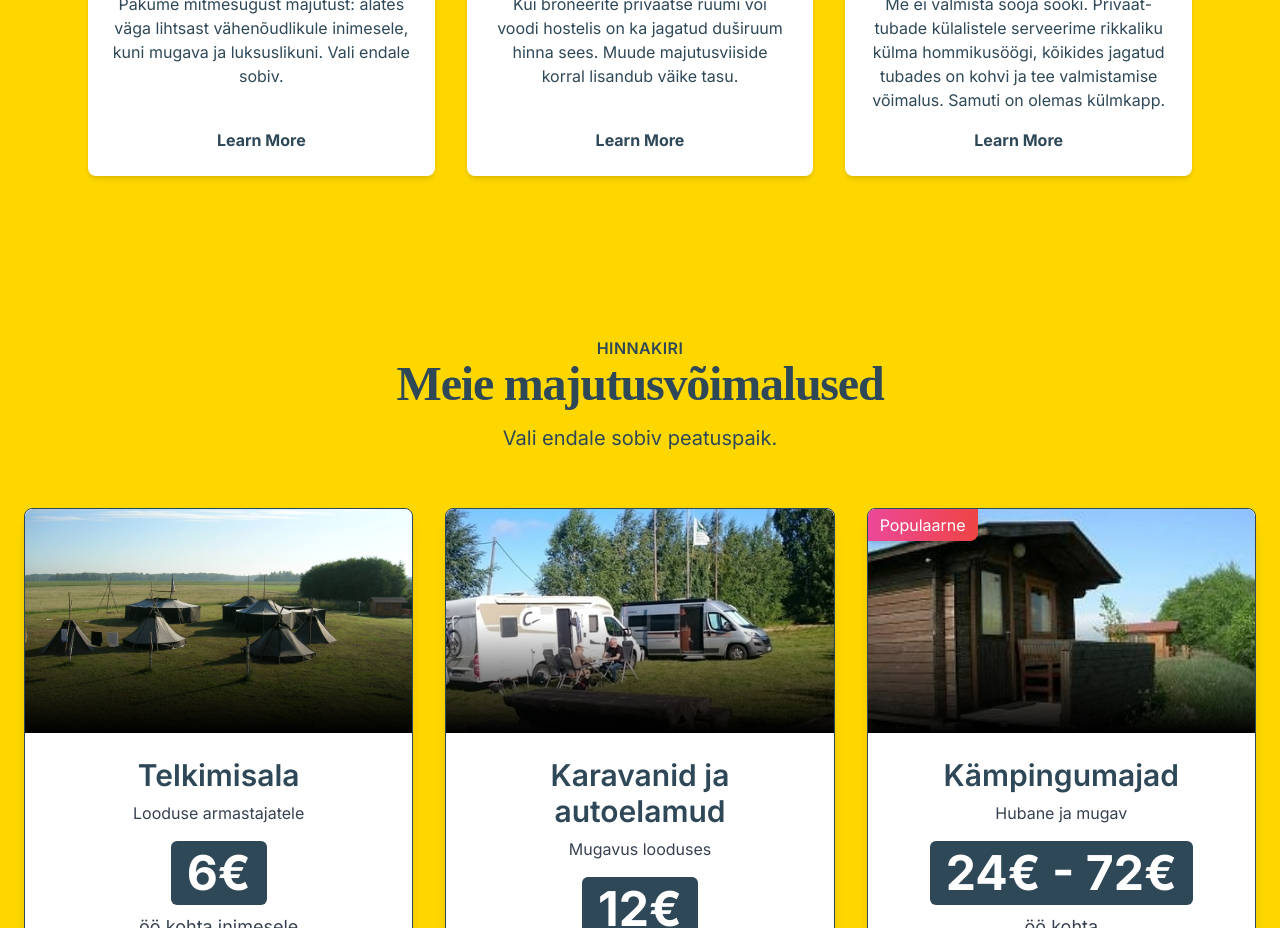
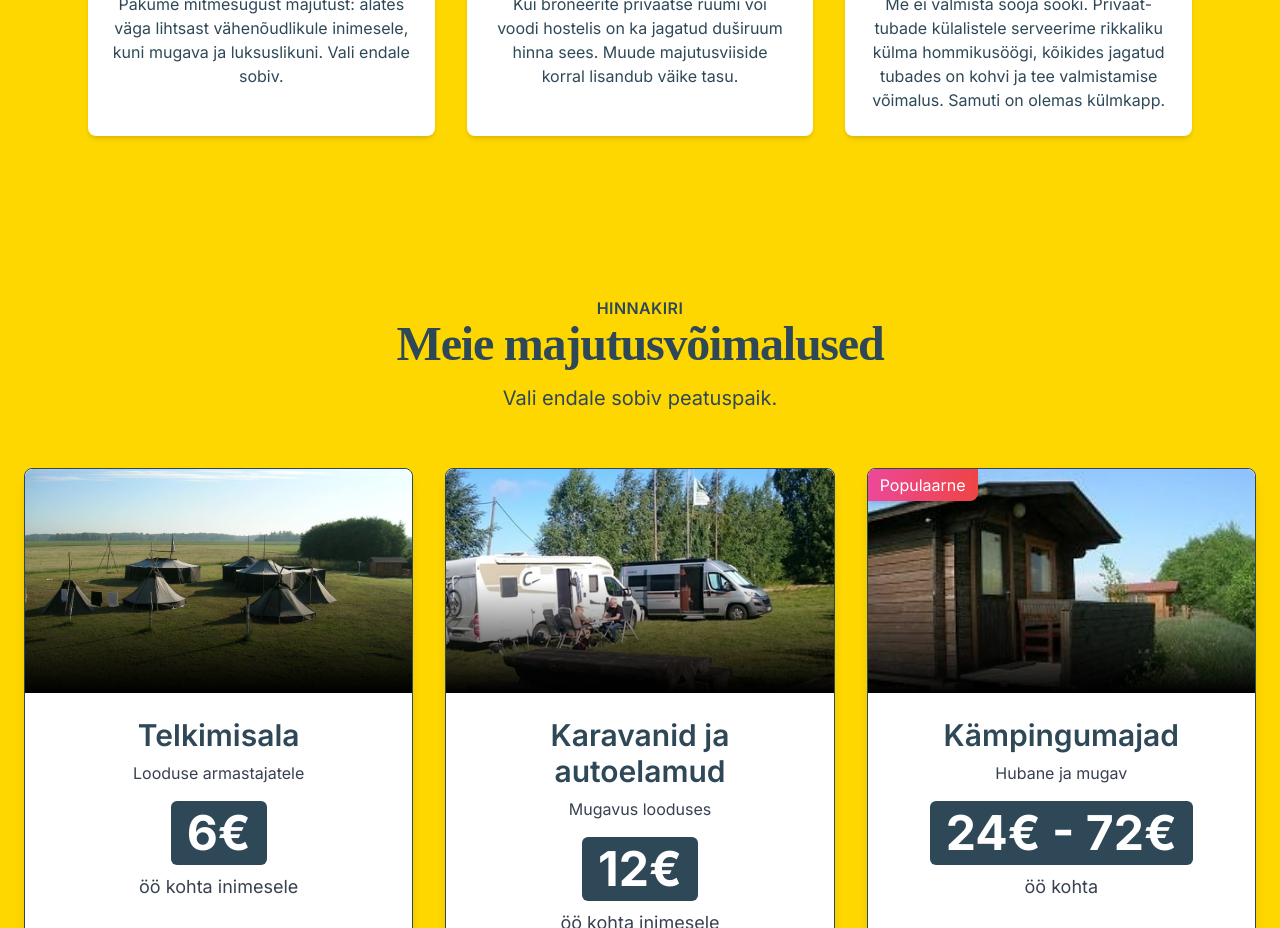
Before and after one commit to 77ccreed/kalda-next, a Next.js app: page /en in a window 1280 px wide. Shown: the part 1280-2208 px from the top of the page. Built offline with nearby package versions, Linux system fonts and the light colour scheme.

Commit message:
refactor: Update IndexPage component with lazy loading for Hero image

```diff
--- a/src/app/[locale]/page.tsx
+++ b/src/app/[locale]/page.tsx
@@ -41,31 +41,16 @@ export default function IndexPage({ params: { locale } }: Props) {
         title: "Erinevad majutusvõimalused",
         description: "Pakume mitmesugust majutust: alates väga lihtsast vähenõudlikule inimesele, kuni mugava ja luksuslikuni. Vali endale sobiv.",
         icon: BedDouble,
-        callToAction: {
-          text: "Learn More",
-          href: "/feature-one",
-          targetBlank: false,
-        },
       },
       {
         title: "Pesemisvõimalused",
         description: "Kui broneerite privaatse ruumi või voodi hostelis on ka jagatud duširuum hinna sees. Muude majutusviiside korral lisandub väike tasu.",
         icon: ShowerHead,
-        callToAction: {
-          text: "Learn More",
-          href: "/feature-two",
-          targetBlank: false,
-        },
       },
       {
         title: "Hommikusöök",
         description: "Me ei valmista sooja sööki. Privaat-tubade külalistele serveerime rikkaliku külma hommikusöögi, kõikides jagatud tubades on kohvi ja tee valmistamise võimalus. Samuti on olemas külmkapp.",
         icon: Coffee,
-        callToAction: {
-          text: "Learn More",
-          href: "/feature-three",
-          targetBlank: false,
-        },
       },
     ],
     columns: 3,
```
